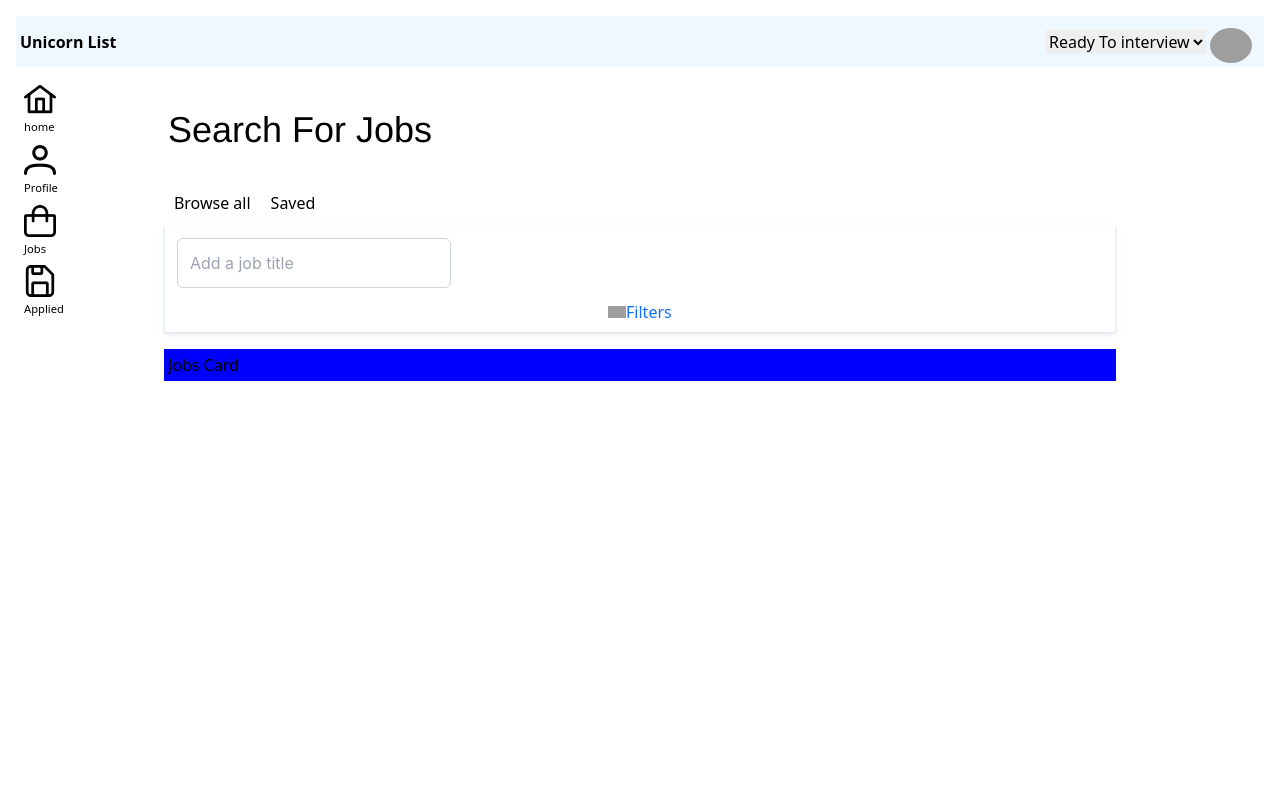
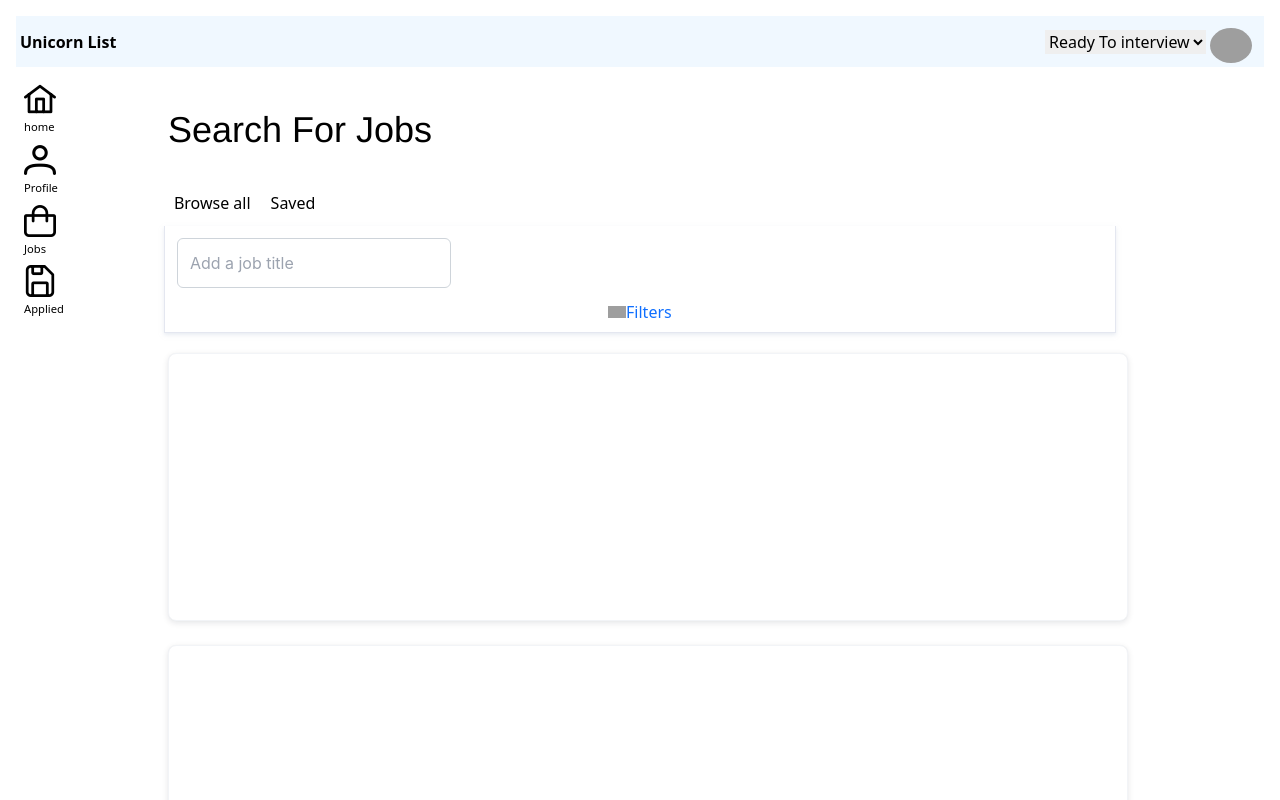
Before and after one commit to ismailkhan2118/Angel-Clone, a React (Create React App) app: page /Jobs in a window 1280 px wide. Shown: the top 800 px of the page. Built offline with nearby package versions, Linux system fonts and the light colour scheme; grey boxes are pictures that could not be loaded.

Commit message:
styling added

```diff
--- a/src/pages/JobsCard.js
+++ b/src/pages/JobsCard.js
@@ -2,7 +2,9 @@ import React from "react"
 import "./JobsCard.scss"
 function JobsCard() {
     return (
-        <div className="jobs-card">Jobs Card</div>
+        <div className="jobs-card-container">
+            <div className="jobs-card"></div>
+        </div>
     )
 }
 export default JobsCard
--- a/src/pages/JobsCard.scss
+++ b/src/pages/JobsCard.scss
@@ -1,5 +1,20 @@
 div {
   &.jobs-card {
-    background-color: blue;
+    display: flex;
+    flex-direction: column;
+    min-width: 0px;
+    min-height: 0px;
+    box-shadow: rgba(0, 12, 32, 0.04) 0px 0px 1px,
+      rgba(3, 17, 38, 0.106) 0px 2px 6px;
+    width: 960px;
+    height: 268px;
+    margin-bottom: 16px;
+    background-color: rgb(255, 255, 255);
+    position: relative;
+    border-radius: 8px;
+    border-width: 1px;
+    border-style: solid;
+    border-color: rgb(242, 244, 247);
+    border-image: initial;
   }
 }
--- a/src/pages/JobsPage.js
+++ b/src/pages/JobsPage.js
@@ -30,6 +30,8 @@ function JobsPage() {
 
             </div>
             <JobsCard></JobsCard>
+            <JobsCard></JobsCard>
+            <JobsCard></JobsCard>
         </div>)
 
 }
```
